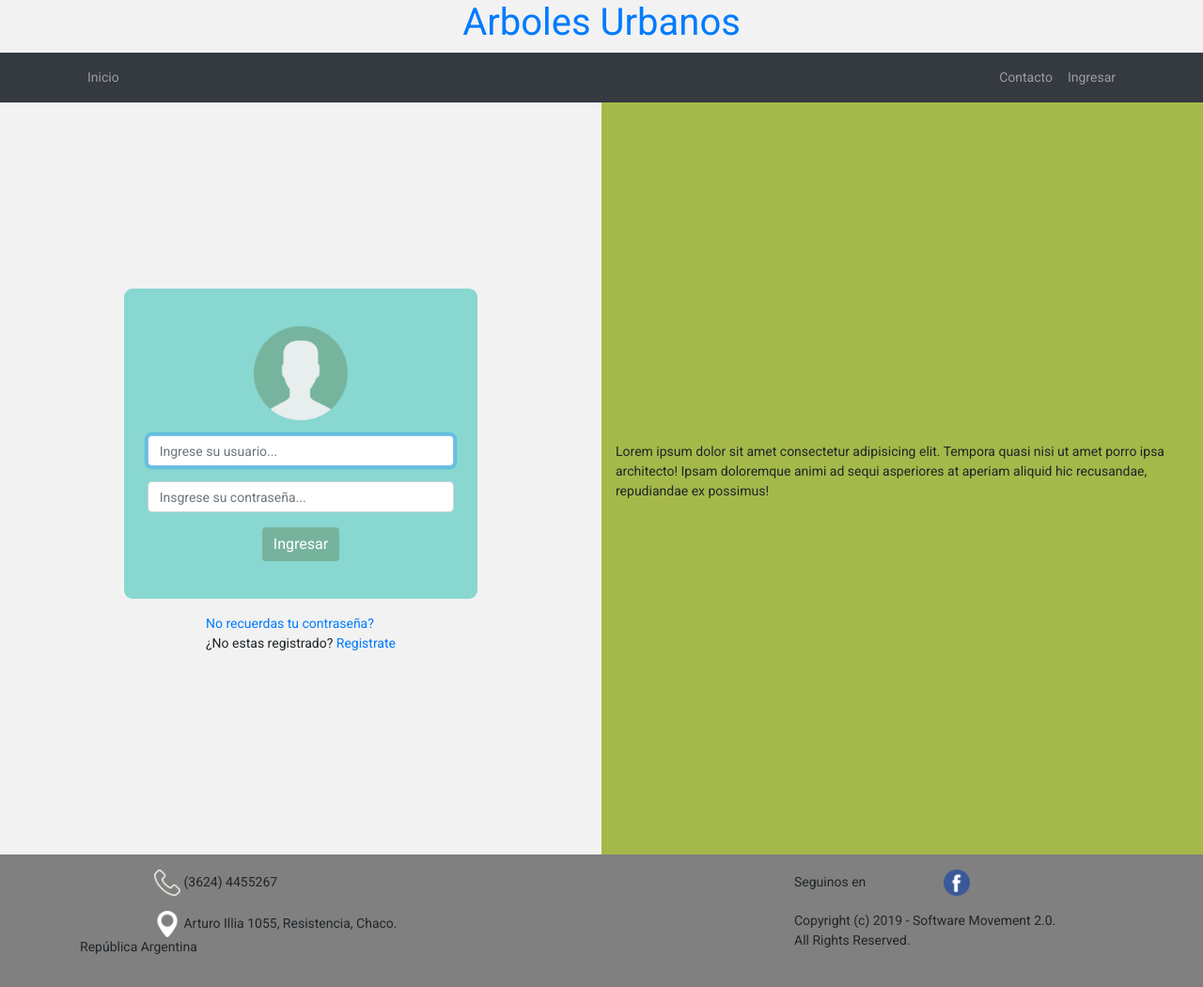
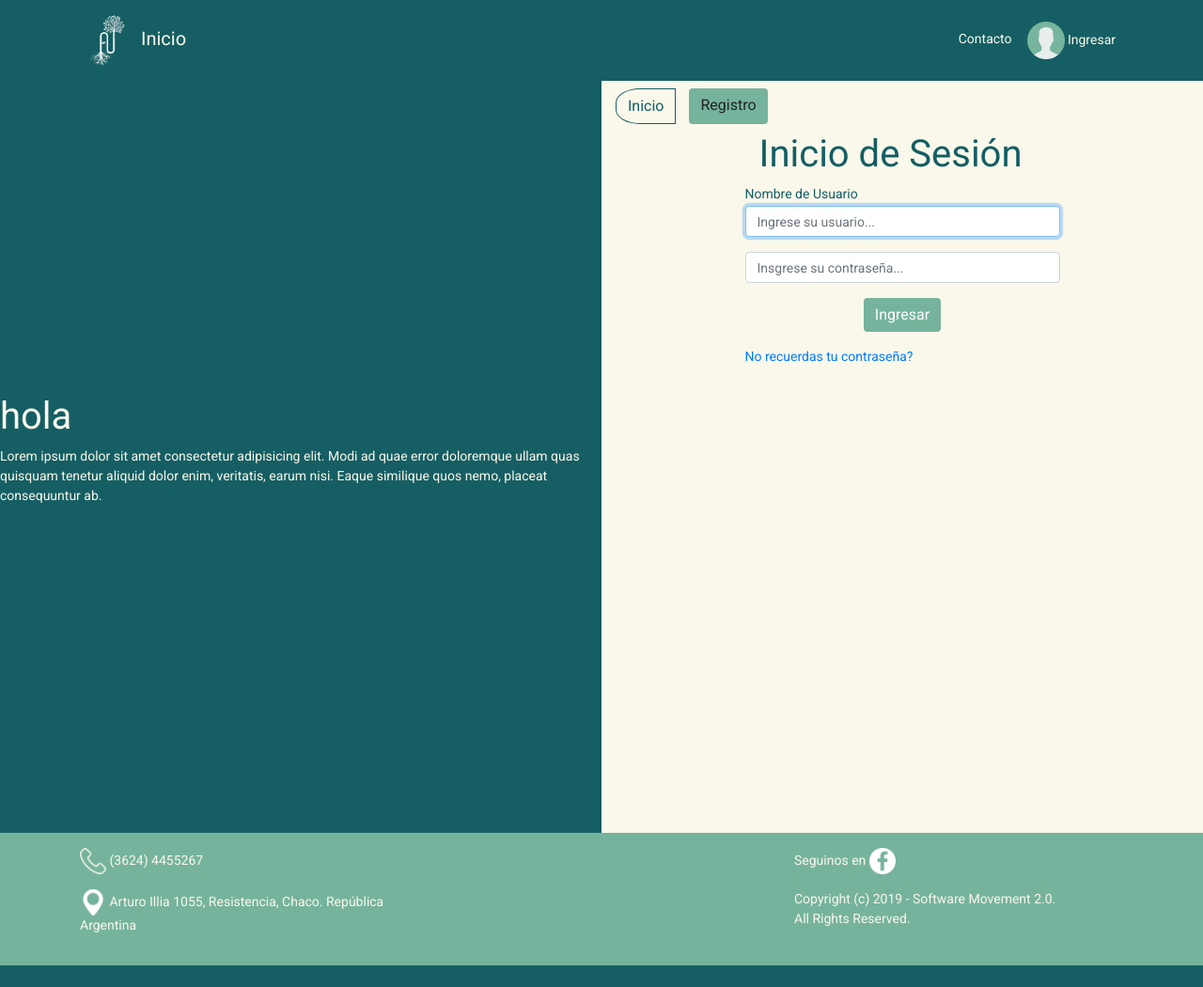
Before and after one commit to BermudezK/ArbolesUrbanos, a Django app: page /login/ in a window 1280 px wide. Shown: the whole page at 94% size. After the commit the page ends 1027 px from the top, so only its background shows below. Run offline with Django 3.2, Linux system fonts and the light colour scheme; parts of the project's set-up code (start-up, migrations or seed data) failed here and were passed over; some libraries are stand-ins or nearby versions.

Commit message:
aplicamos el diseño nuevo al navbar y el home

```diff
--- a/static/css/baseStyle.css
+++ b/static/css/baseStyle.css
@@ -1,5 +1,6 @@
 footer{
-    background-color: grey;
+    background-color: #76b39d;
+    color: #f9f8eb;
 }
 .footer-icon {
     min-height: 2em;
@@ -7,3 +8,25 @@ footer{
     max-height: 2em;
     max-width: 2em;
 }
+
+.navbar {
+    background-color: #155e63;
+    color: #f9f8eb;
+}
+
+.navbar a {
+    text-decoration: none;
+    color: #f9f8eb;
+}
+
+.navbar .dropdown-item {
+    color:#155e63;
+}
+.navbar .dropdown-item:hover {
+    background-color: #eae7e7;
+}
+
+.navbar .dropdown-item:active {
+    background-color: #76b39d;
+    text-decoration: none;
+}
--- a/static/css/login.css
+++ b/static/css/login.css
@@ -1,4 +1,3 @@
-
 .abs-center {
     display: flex;
     min-height: 100vh;
@@ -7,19 +6,23 @@
 }
 
 .arbol {
-    background-color: #A5B94A;
+    background-color: #155e63;
+    color: #f9f8eb;
     margin-top: 0px;
 }
 
-.inicioSesion {
+/* .inicioSesion {
+    background-color: red;
     border-radius: 9px;
-    background-color: #88D7D0;
-    padding: 40px;
+    padding: 20px;
+} */
+.login {
+    background-color: #f9f8eb;
+    color: #155e63;
 }
-
-.img-avatar {
-    min-width: 100px;
-    min-height: 100px;
-    max-width: 20%;
-    max-height: 20%
+.login .estado {
+    background-color: #f9f8eb;
+    border-radius: 40% 0% 0% 40%;
+    border: 1px solid #155e63;
+    color: #155e63;
 }
--- a/static/css/visualizacionStyle.css
+++ b/static/css/visualizacionStyle.css
@@ -31,10 +31,6 @@ h6 {
     margin-top: 50px;
 }
 
-img {
-    margin-left: 79px;
-}
-
 .centrar {
     position: absolute;
     left: 68px;
--- a/templates/core/base.html
+++ b/templates/core/base.html
@@ -8,8 +8,8 @@
   <meta http-equiv="X-UA-Compatible" content="ie=edge">
   <link rel="stylesheet" href="https://stackpath.bootstrapcdn.com/bootstrap/4.3.1/css/bootstrap.min.css">
   <link href="https://fonts.googleapis.com/css?family=Roboto&display=swap" rel="stylesheet">
+  <link rel="stylesheet" href="{% static 'css/baseStyle.css' %}">
   <link rel="stylesheet" href="{% static 'css/registerUserStyle.css' %}">
-  <link rel="stylesheet" href="{% static 'css/baseStyle.css' %}">
   <link rel="stylesheet" href="{% static 'css/visualizacionStyle.css' %}">
   {% block styleLink %}
   {% endblock styleLink %}
@@ -17,47 +17,44 @@
   <script src="https://kit.fontawesome.com/d0dc8f6bcc.js" crossorigin="anonymous"></script>
   <title>{% block title %}{% endblock title%} | Arboles Urbanos</title>
 
-  <!-- Bootstrap -->
-  <link href="#" rel="stylesheet">
-
-
-  <!-- Fuentes -->
-  <!-- Estilos -->
-  <link href="#" rel="stylesheet">
-
 </head>
 
 <body class="d-flex flex-column h-100">
-  <h1 class="site-heading text-center text-white d-none d-lg-block">
-    <span class="site-heading-upper text-primary mb-3">Arboles Urbanos</span>
-  </h1>
+  <!-- Cabecera -->
+  <nav class="navbar navbar-expand-lg">
+    <div class="container">
+      <a href="{% url 'home' %}" class="navbar-brand">
+        <img width="60" height="60" src="{% static 'img/iconos/logoarboles sin letra.png' %}" alt="Arboles Urbanos">
+        Inicio
+      </a>
+      <button class="navbar-toggler" type="button" data-toggle="collapse" data-target="#navbarNavDropdown"
+        aria-controls="navbarNavDropdown" aria-expanded="false" aria-label="Toggle navigation">
+        <img class='navbar-icon' width="60" height="60" src="{% static 'img/iconos/menu.png' %}" alt="">
+      </button>
 
-  <!-- Cabecera -->
-  <nav class="navbar navbar-expand-lg navbar-dark bg-dark">
-    <div class="container">
-      <div class="collapse navbar-collapse" id="ned">
-        <ul class="navbar-nav mr-auto">
+      <div class="collapse navbar-collapse" id="navbarNavDropdown">
+        <ul class="navbar-nav ml-auto">
           <li class="nav-item">
-            <a class="nav-link" href="{% url 'home' %}">Inicio</a>
+            <a class="nav-link my-2" href="{% url 'contacto' %}">Contacto</a>
           </li>
-        </ul>
-        <ul class="navbar-nav">
-
-          <li class="nav-item">
-            <a class="nav-link" href="{% url 'contacto' %}">Contacto</a>
+          <li class="nav-item dropdown">
+            {% if user.is_authenticated %}
+            <a class="nav-link dropdown-toggle" data-toggle="dropdown" role="button"  aria-expanded="false" href="">
+              <img class='d-inline-block align-center' width="40" height="40" src="{% static 'img/iconos/user.png'%}" alt="avatar">
+              {{user.username}}</a>
+            <div class="dropdown-menu">
+              <a class="dropdown-item" href="{% url 'logout' %}">Salir</a>
+            </div>
+            {% else %}
+            <a class="nav-link" href="{% url 'login' %}">
+              <img class='d-inline-block align-center' width="40" height="40" src="{% static 'img/iconos/user.png'%}" alt="avatar">
+              Ingresar</a>
+            {% endif %}
           </li>
-          {% if user.is_authenticated %}
-          <li class="nav-item">
-            <a class="nav-link" href="{% url 'logout' %}">{{user.username}} | Salir</a>
-          </li>
-          {% else %}
-          <li class="nav-item">
-            <a class="nav-link" href="{% url 'login' %}">Ingresar</a>
-          </li>
-          {% endif %}
         </ul>
       </div>
     </div>
+    <!-- </div> -->
   </nav>
 
   <main class="flex-shrink-0">
@@ -86,7 +83,7 @@
         <div class="col-md-4"></div>
         <div class="col-md-4">
           <div>
-            <p>Seguinos en <img class="footer-icon" src="{% static 'img/iconos/facebook.png' %}" alt=""></p>
+            <p>Seguinos en <img class="footer-icon" src="{% static 'img/iconos/facebook-logo.png' %}" alt=""></p>
             <p>Copyright (c) 2019 - Software Movement 2.0.<br> All Rights Reserved.</p>
           </div>
         </div>
--- a/templates/registration/login.html
+++ b/templates/registration/login.html
@@ -9,14 +9,26 @@
 
 {% block content %}
 <main role="main">
-
     <div class="container-fluid">
         <div class="row">
-            <div class="col-md-6 col-sm-12 abs-center">
+            <div class="col-md-6 col-sm-12 arbol abs-center">
+                <div class="row">
+                    <h1>hola</h1>
+                    <p>Lorem ipsum dolor sit amet consectetur adipisicing elit. Modi ad quae error doloremque ullam quas
+                        quisquam tenetur aliquid dolor enim, veritatis, earum nisi. Eaque similique quos nemo, placeat
+                        consequuntur ab.</p>
+                </div>
                 <!-- ESTA ES LA PARTE DEL FORMULARIO PARA EL LOGUIN -->
-                <div class=" col-md-8">
-                    <div class="inicioSesion">
-                        <img src="{% static 'img/iconos/user.png' %}" alt="usuario avatar" class="mx-auto d-block img-avatar mb-3">
+
+            </div>
+            <div class=" login col-md-6 col-sm-12 ">
+                <div class="row mx-auto my-2">
+                    <a class="btn estado" disabled>Inicio</a>
+                    <a class="btn registro" href="{% url 'usuario:register' %}">Registro</a>
+                </div>
+                <div class="col-md-6 mx-auto">
+                    <div class="row">
+                        <h1>Inicio de Sesión</h1>
                         {% if form.errors%}
                         <small style="color: red;">
                             El usuario o la contraseña ingresada son incorrectas
@@ -24,36 +36,33 @@
                             Intentelo nuevamente.
                         </small>
                         {% endif %}
+
                         <form action="{% url 'login' %}" method="POST" class="needs-validation" novalidate>
                             {% csrf_token %}
                             <div class="form-grup row">
-                                <input type="text" name="username" autofocus minlength="6" maxlength="254" required id="username" class="form-control " placeholder="Ingrese su usuario..." />
-
+                                <label for="username">Nombre de Usuario</label>
+                                <input type="text" name="username" autofocus minlength="6" maxlength="254" required
+                                    id="username" class="form-control " placeholder="Ingrese su usuario..." />
                                 <div class="invalid-feedback">
-                                    Por favor ingrese un usuario válido.
+                                    Ha ingresado un nombre de usuario no válido
                                 </div>
-                                <input type="password" name="password" required id="password" minlength="6" maxlength="254" placeholder="Insgrese su contraseña..." class="form-control mt-3">
+                                <input type="password" name="password" required id="password" minlength="6"
+                                    maxlength="254" placeholder="Insgrese su contraseña..." class="form-control mt-3">
                                 <div class="invalid-feedback">
-                                    Recuerde que el formato de la contraseña debe contener entre 6 a 8 digitos, alfanumericos y una mayúscula.
+                                    Recuerde que el formato de la contraseña debe contener entre 6 a 8 digitos,
+                                    alfanumericos y una mayúscula.
                                 </div>
                                 <button type="submit" class="mt-3 mx-auto btn btn-success">Ingresar</button>
                                 <input type="hidden" name='next' value='{{next}}'>
                             </div>
                         </form>
-                    </div>
-                    <div class="row mt-3">
-                        <p class="mx-auto">
-                            <a href="{% url 'password_reset' %}" class="mx-auto">No recuerdas tu contraseña?</a>
-                            <br>
-                            ¿No estas registrado? <a href="{% url 'usuario:register' %}">Registrate</a>
-                        </p>
+                        <div class="row mt-3">
+                            <p class="mx-auto">
+                                <a href="{% url 'password_reset' %}" class="mx-auto">No recuerdas tu contraseña?</a>
+                            </p>
+                        </div>
                     </div>
                 </div>
-            </div>
-            <div class="col-md-6 col-sm-12 arbol abs-center">
-                <p>Lorem ipsum dolor sit amet consectetur adipisicing elit. Tempora quasi nisi ut amet porro ipsa
-                    architecto! Ipsam doloremque animi ad sequi asperiores at aperiam aliquid hic recusandae,
-                    repudiandae ex possimus!</p>
             </div>
         </div>
     </div>
```
Also changed, not shown: static/img/iconos/menu.png (added).
